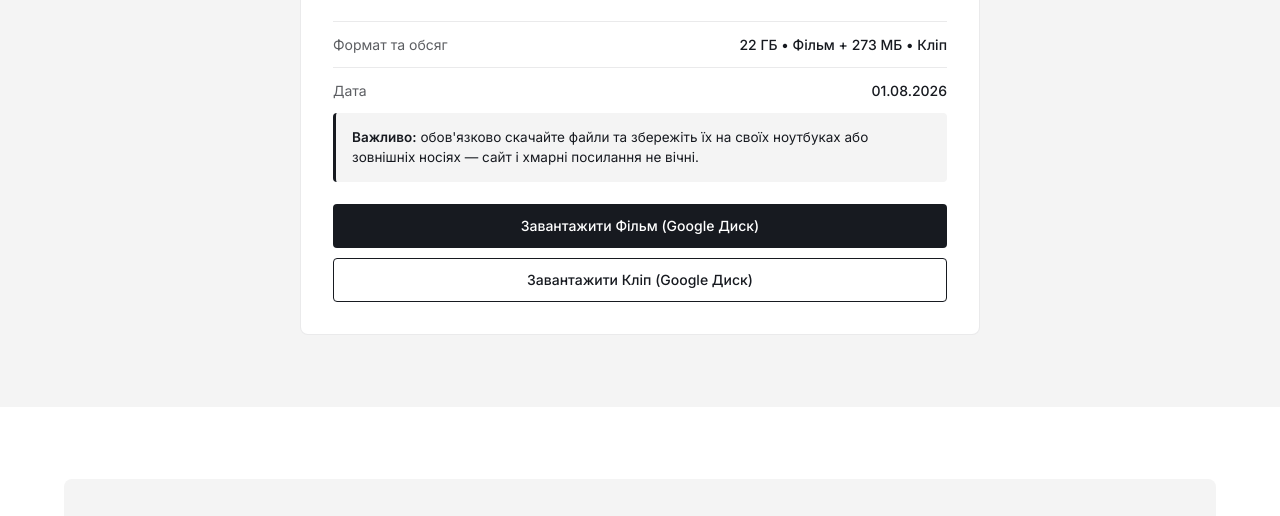
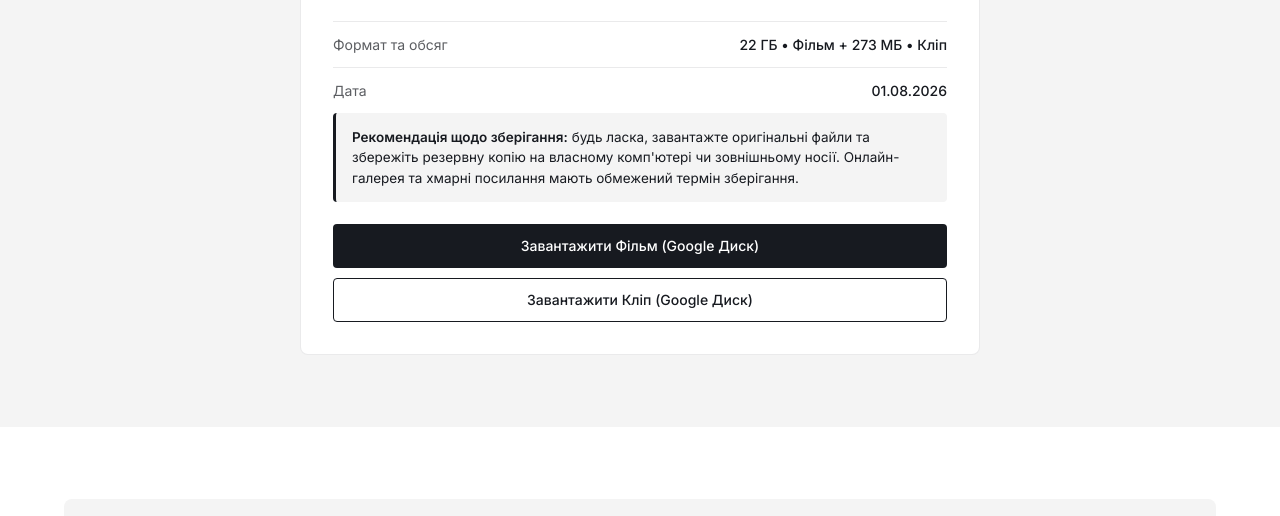
Before and after one commit to Milanpaparazzi/milan-films, a plain HTML site: page index.html in a window 1280 px wide. Shown: the part 1862-2378 px from the top of the page. Drawn offline with Linux system fonts and the light colour scheme.

Commit message:
Refine backup notice copy

```diff
--- a/index.html
+++ b/index.html
@@ -90,7 +90,7 @@
               <span class="spec-value" id="wedding-date">01.08.2026</span>
             </div>
             <p class="backup-notice">
-              <strong>Важливо:</strong> обов'язково скачайте файли та збережіть їх на своїх ноутбуках або зовнішніх носіях — сайт і хмарні посилання не вічні.
+              <strong>Рекомендація щодо зберігання:</strong> будь ласка, завантажте оригінальні файли та збережіть резервну копію на власному комп'ютері чи зовнішньому носії. Онлайн-галерея та хмарні посилання мають обмежений термін зберігання.
             </p>
             <div class="download-actions" style="display:flex;flex-direction:column;gap:10px;">
               <a id="drive-download-btn" href="#" target="_blank" rel="noopener noreferrer" class="btn btn-primary btn-full">
```
